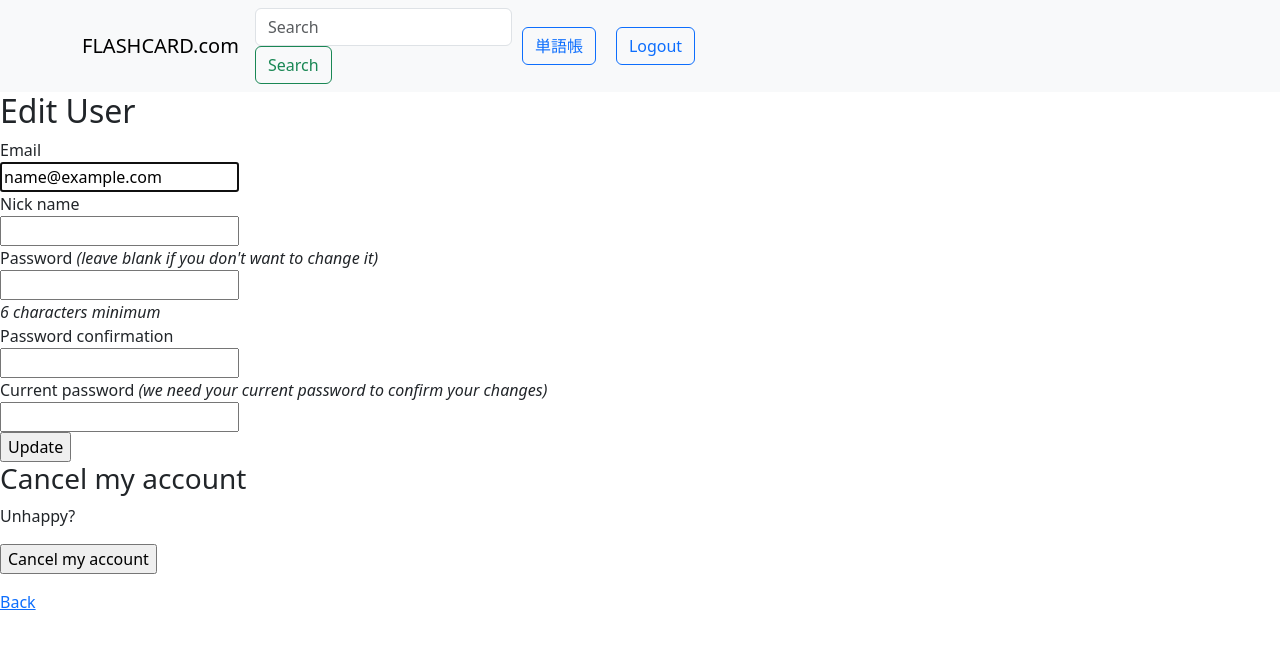
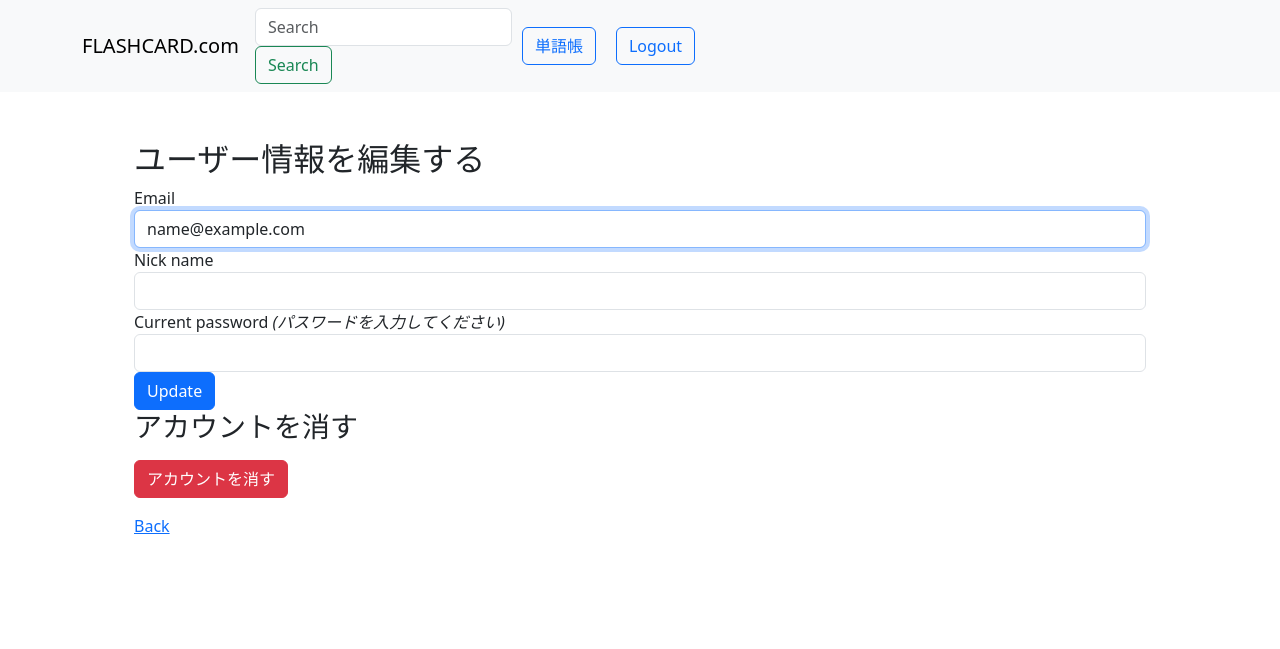
Before and after one commit to yusukekagose/flash_card, a Rails app: page /edit in a window 1280 px wide. Shown: the top 649 px of the page. Run offline with Rails 7, Linux system fonts and the light colour scheme; the visitor is signed in with stand-in values (Sample User, id 1); style sheets or scripts are compiled from the project's sources; some libraries are stand-ins or nearby versions.

Commit message:
edit devise page

```diff
--- a/app/assets/stylesheets/application.scss
+++ b/app/assets/stylesheets/application.scss
@@ -3,3 +3,6 @@
 .nav-bar-items a{
   margin: 0 10px;
 }
+.devise-page-wrapper{
+  padding: 3em 4em;
+}
--- a/app/views/devise/registrations/edit.html.erb
+++ b/app/views/devise/registrations/edit.html.erb
@@ -1,16 +1,18 @@
-<h2>Edit <%= resource_name.to_s.humanize %></h2>
+<div class="container devise-page-wrapper">
+<h2>ユーザー情報を編集する</h2>
 
 <%= form_for(resource, as: resource_name, url: registration_path(resource_name), html: { method: :put }) do |f| %>
   <%= devise_error_messages! %>
 
-  <div class="field">
+
+  <div class="form-group">
     <%= f.label :email %><br />
-    <%= f.email_field :email, autofocus: true %>
+    <%= f.email_field :email, autofocus: true, class: 'form-control' %>
   </div>
 
-  <div class="field">
+  <div class="form-group">
     <%= f.label :nick_name %><br />
-    <%= f.text_field :nick_name, autofocus: true %>
+    <%= f.text_field :nick_name, autofocus: true, class: 'form-control' %>
   </div>
 
 
@@ -18,32 +20,20 @@
     <div>Currently waiting confirmation for: <%= resource.unconfirmed_email %></div>
   <% end %>
 
-  <div class="field">
-    <%= f.label :password %> <i>(leave blank if you don't want to change it)</i><br />
-    <%= f.password_field :password, autocomplete: "off" %>
-    <% if @minimum_password_length %>
-      <br />
-      <em><%= @minimum_password_length %> characters minimum</em>
-    <% end %>
-  </div>
 
   <div class="field">
-    <%= f.label :password_confirmation %><br />
-    <%= f.password_field :password_confirmation, autocomplete: "off" %>
-  </div>
-
-  <div class="field">
-    <%= f.label :current_password %> <i>(we need your current password to confirm your changes)</i><br />
-    <%= f.password_field :current_password, autocomplete: "off" %>
+    <%= f.label :current_password %> <i>(パスワードを入力してください)</i><br />
+    <%= f.password_field :current_password, autocomplete: "off", class: 'form-control'  %>
   </div>
 
   <div class="actions">
-    <%= f.submit "Update" %>
+    <%= f.submit "Update", class: "btn btn-primary" %>
   </div>
 <% end %>
 
-<h3>Cancel my account</h3>
+<h3>アカウントを消す</h3>
 
-<p>Unhappy? <%= button_to "Cancel my account", registration_path(resource_name), data: { confirm: "Are you sure?" }, method: :delete %></p>
+<p><%= button_to "アカウントを消す", registration_path(resource_name), data: { confirm: "Are you sure?" }, method: :delete, class: "btn btn-danger" %></p>
 
 <%= link_to "Back", :back %>
+</div>
```
Also changed, not shown: app/views/devise/registrations/new.html.erb (+11 -11 lines), app/views/devise/sessions/new.html.erb (+10 -5 lines).
